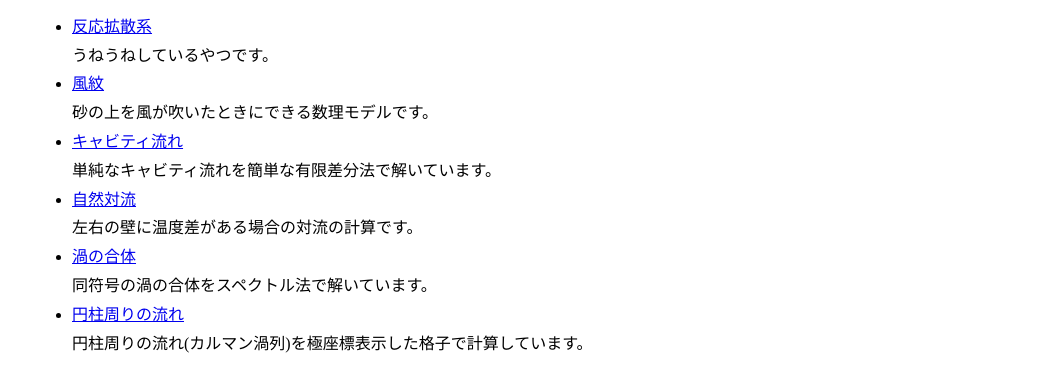
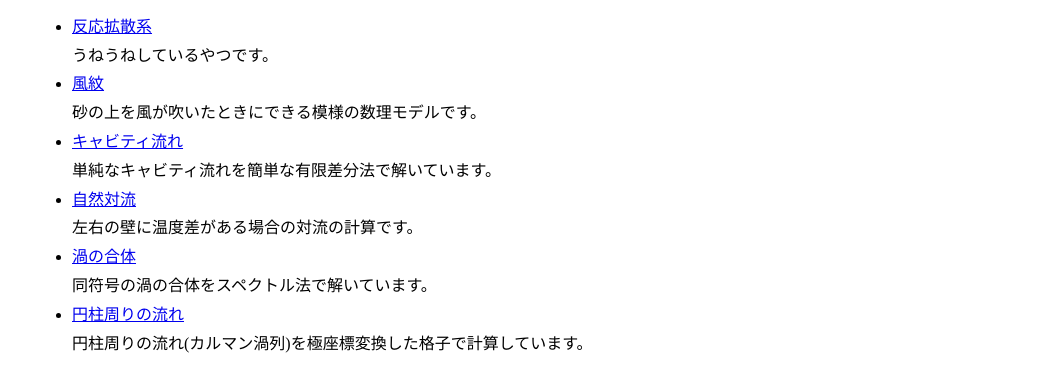
Before and after one commit to nkmt-short/nkmt-short.github.io, a plain HTML site: page model.html in a window 1280 px wide. Shown: the part 389-778 px from the top of the page, without its empty margins (108-1171 px from the left). Drawn offline with Linux system fonts and the light colour scheme.

Commit message:
Update model.html

```diff
--- a/model.html
+++ b/model.html
@@ -27,7 +27,7 @@
 <li><a href="/model/reaction">反応拡散系</a><br>
 うねうねしているやつです。</li>
 <li><a href="/model/sand">風紋</a><br>
-砂の上を風が吹いたときにできる数理モデルです。</li>
+砂の上を風が吹いたときにできる模様の数理モデルです。</li>
 <li><a href="/model/cavity">キャビティ流れ</a><br>
 単純なキャビティ流れを簡単な有限差分法で解いています。</li>
 <li><a href="/model/natural">自然対流</a><br>
@@ -35,7 +35,7 @@
 <li><a href="/model/vortex">渦の合体</a><br>
 同符号の渦の合体をスペクトル法で解いています。</li>
 <li><a href="/model/ENCHU">円柱周りの流れ</a><br>
-円柱周りの流れ(カルマン渦列)を極座標表示した格子で計算しています。</li>
+円柱周りの流れ(カルマン渦列)を極座標変換した格子で計算しています。</li>
 </ul>
 </body>
 </html>
```
